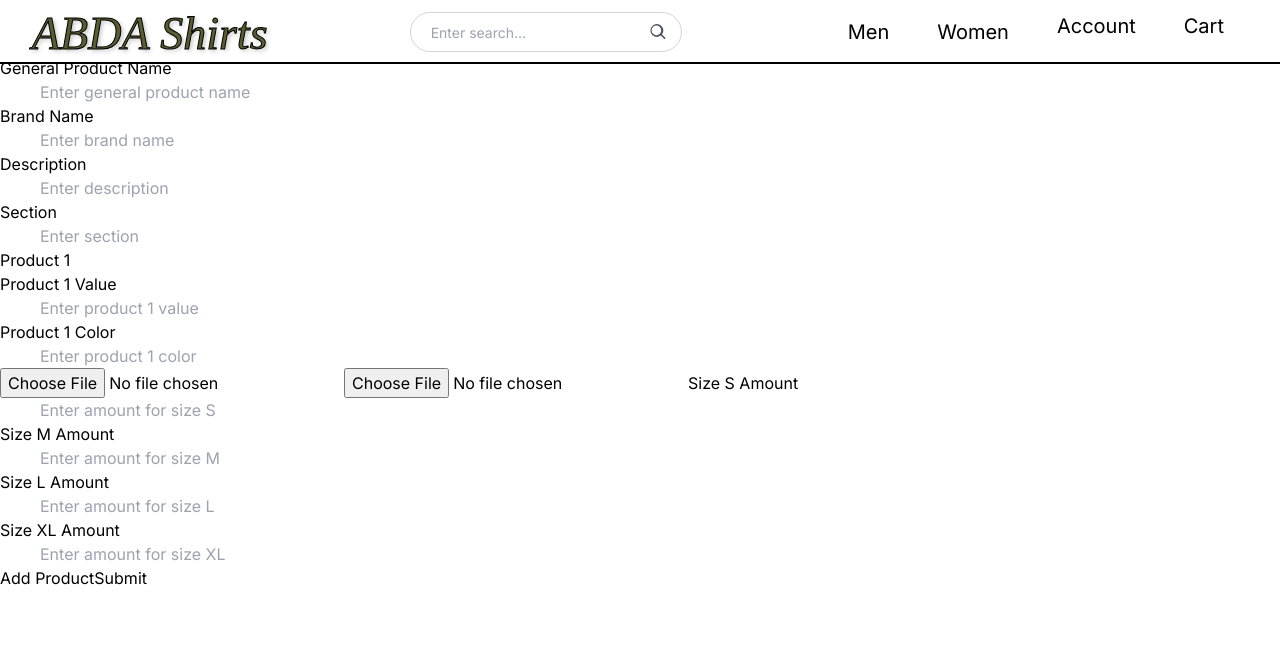
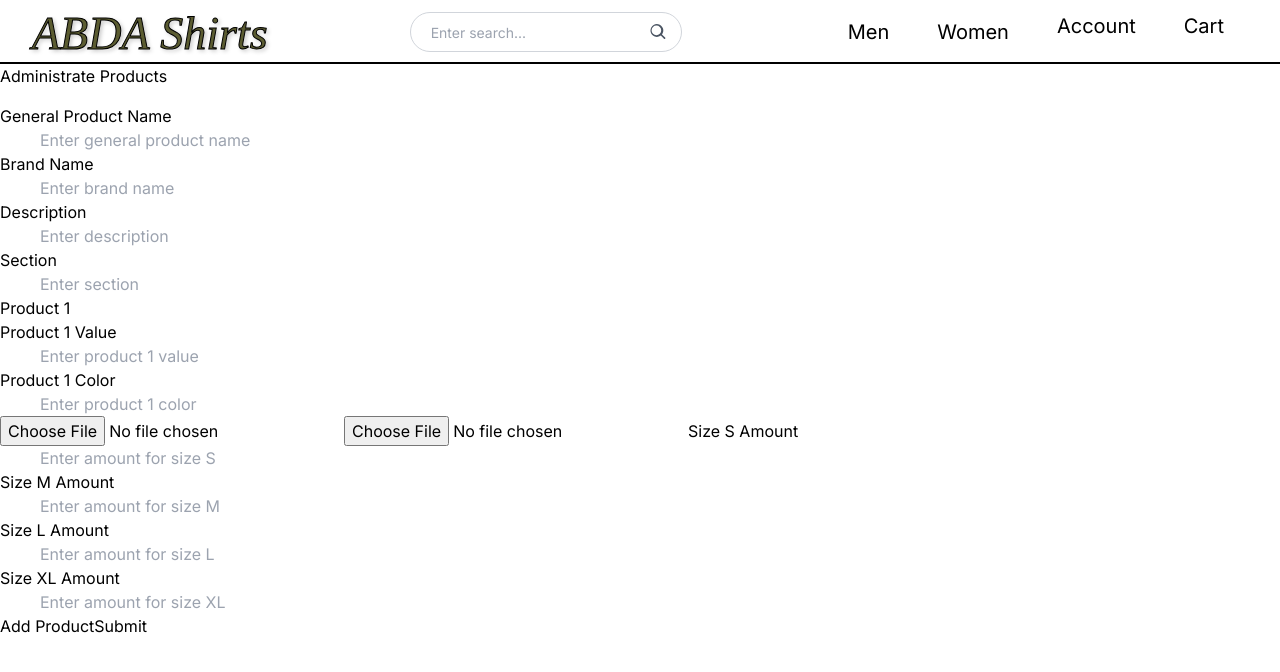
Before and after one commit to Cruzade-ab/abda_ecomerce_Frontend, a Next.js app in the folder frontend-app/: page /admin in a window 1280 px wide. Shown: the top 672 px of the page. Built offline with nearby package versions, Linux system fonts and the light colour scheme; no server answers.

Commit message:
Admin Page started

```diff
--- a/frontend-app/app/(Pages)/admin/page.tsx
+++ b/frontend-app/app/(Pages)/admin/page.tsx
@@ -1,19 +1,14 @@
 "use client"
 
 import AdminForm from "@/app/components/admin/AdminForm"
-import Banner from "@/app/components/home/banner/banner1";
-import Navbar from "@/app/components/home/navBar/Navbar"
-import ProductsContainer from "@/app/components/products/ProductContainer";
 import { useState, useEffect } from "react"
+import MainLayout from "@/app/components/home/main-layout/MainLayout"
+
 
 export default function Admin() {
-    const [message, setMessage] = useState('');
-    const [isLoggedIn, setIsLoggedIn] = useState(false);
     const [isAdmin, setIsAdmin] = useState(false);
-
     const [apiUrl, setApiUrl] = useState('http://localhost:4000/api/products/getAllProducts');
     const [sectionName, setSectionName] = useState('Most Wanted Products');
-
 
     useEffect(() => {
         (async () => {
@@ -23,42 +18,34 @@ export default function Admin() {
                 });
                 if (response.ok) {
                     const content = await response.json();
-                    setMessage(`${content.name} ${content.last_name} is logged in with an email: ${content.email}. Its roles is the # ${content.role_id}`);
-                    setIsLoggedIn(true);
                     setIsAdmin(content.role_id === 2);
                     console.log(content);
                 } else {
-                    setIsLoggedIn(false);
                     setIsAdmin(false);
-                    setMessage('You need to log in.');
                 }
             } catch (error) {
                 console.error('Error fetching user data:', error);
-                setIsLoggedIn(false);
                 setIsAdmin(false);
-                setMessage('You need to log in.');
             }
         })();
     }, []);
+
 
     const handleCategoryChange = (category: string) => {
         setApiUrl(`http://localhost:4000/api/products/${category}`);
         setSectionName(category === 'men' ? 'Men\'s Collection' : 'Women\'s Collection');
     };
 
-
     return (
         <>
-        <Navbar onCategoryChange={handleCategoryChange} isAdmin={isAdmin}/>
-        <div className="my-4">
-        <p className="text-center">
-          {isLoggedIn ? message : 'You need to log in.'}
-        </p>
-        </div>
+        <MainLayout>
+        <h1>
+            Administrate Products
+        </h1>
         <div className="my-4">
         <AdminForm></AdminForm>
-
         </div>
+        </MainLayout>
       </>
     )
 }
--- /dev/null
+++ b/frontend-app/app/components/home/main-layout/MainLayout.tsx
@@ -0,0 +1,24 @@
+import Navbar from "../navBar/Navbar";
+import React, { ReactNode } from 'react';
+
+type MainLayoutProps = {
+  children: ReactNode;
+};
+
+const MainLayout: React.FC<MainLayoutProps> = ({ children }) => {
+
+    const handleCategoryChange = (category: string) => {
+    console.log(`Category changed to ${category}`);
+  };
+
+  return (
+    <div>
+      <Navbar onCategoryChange={handleCategoryChange} isAdmin={false} />
+      <main style={{ marginTop: '64px' }}>
+        {children}
+      </main>
+    </div>
+  );
+};
+
+export default MainLayout;
```
